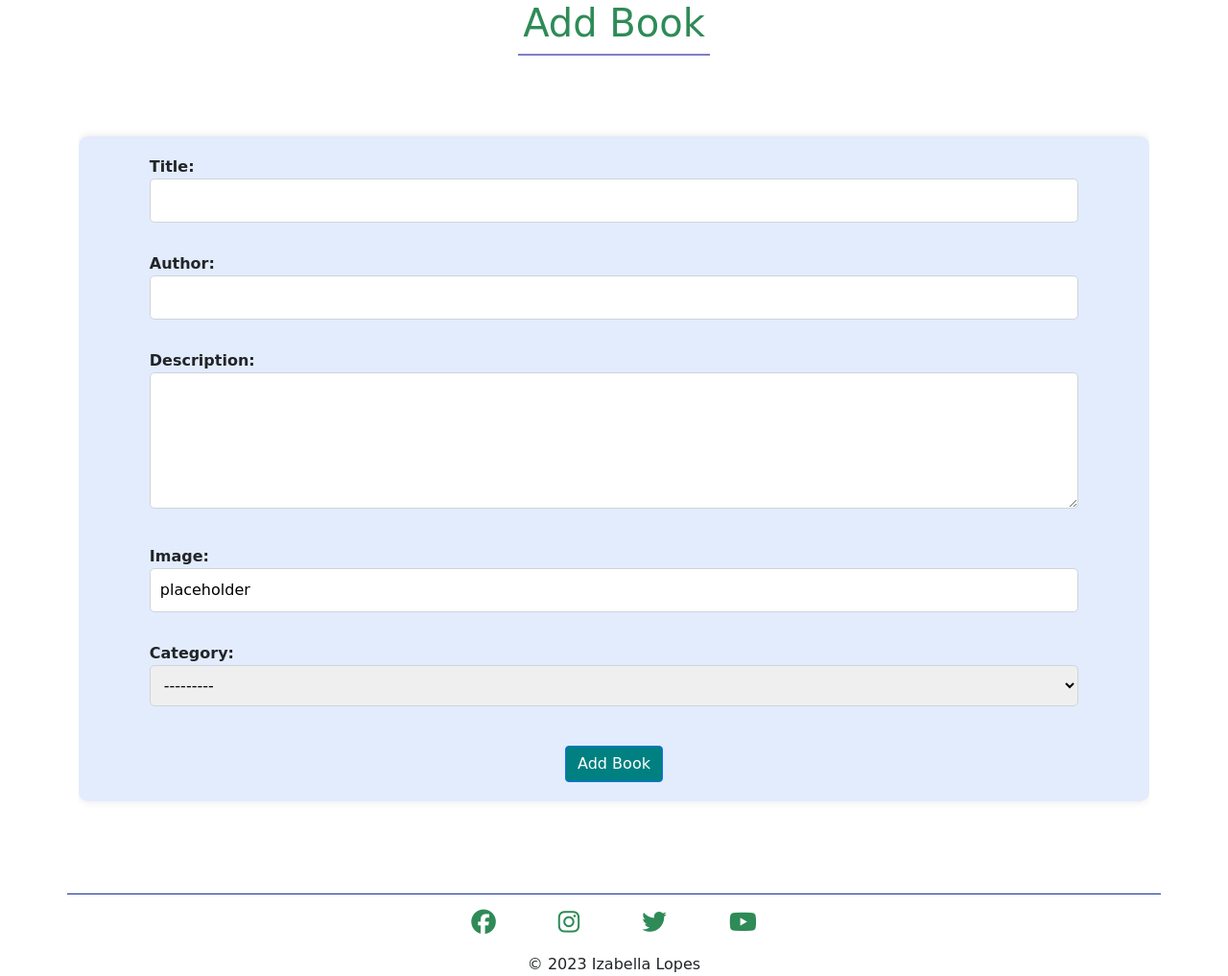
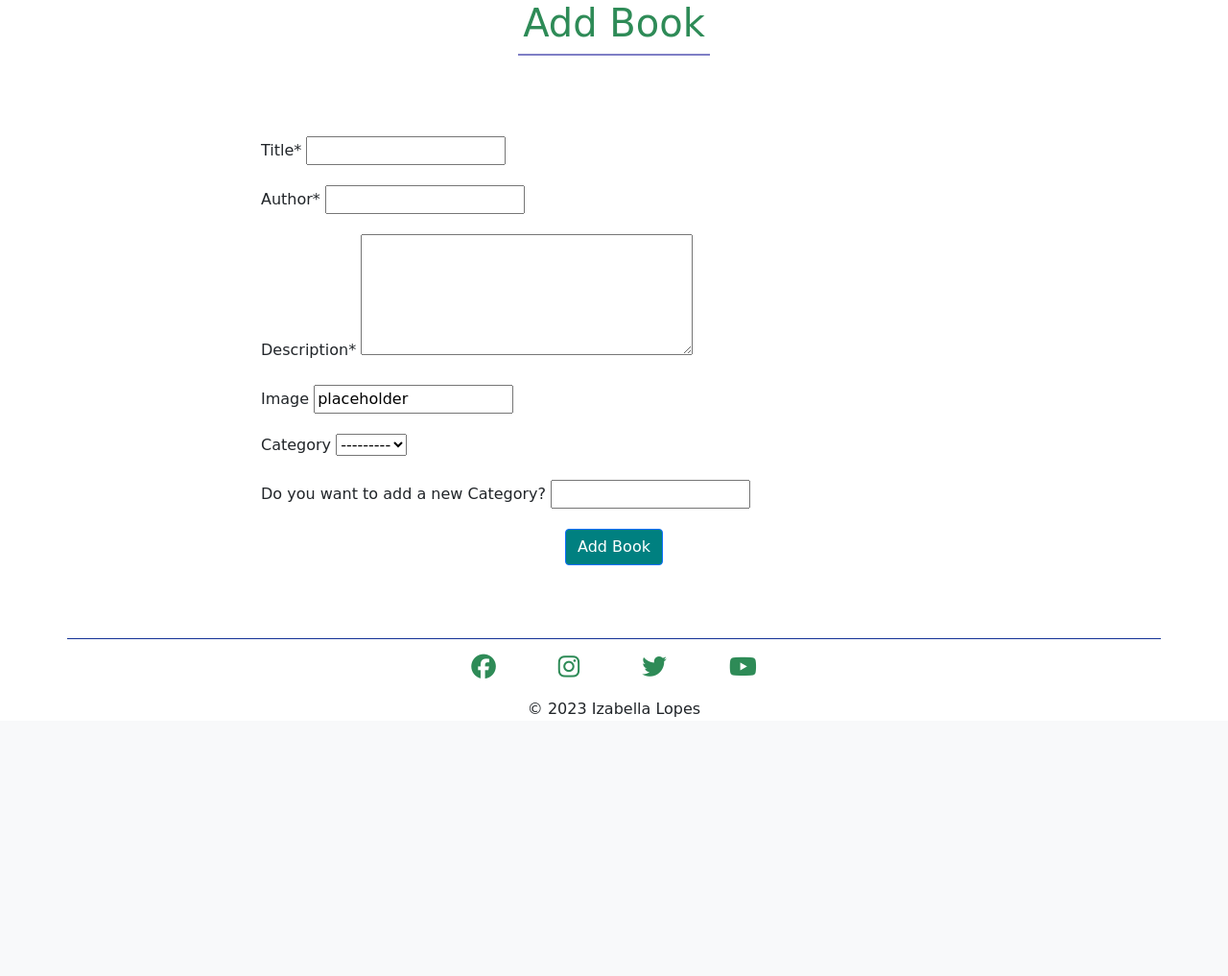
Before and after one commit to IzabellaLopes/kidlit-swap, a Django app: page /add_book/ in a window 1280 px wide. Shown: the part 124-1141 px from the top of the page at 96% size. After the commit the page ends 871 px from the top, so only its background shows below. Run offline with Django 3.2, Linux system fonts and the light colour scheme; the visitor is signed in with stand-in values (Sample User, id 1); data that the repository does not hold is empty; some libraries are stand-ins or nearby versions; some web fonts are replaced.

Commit message:
Implement functionality to enable users to add new categories while adding or editing a book

```diff
--- a/library/forms.py
+++ b/library/forms.py
@@ -1,7 +1,7 @@
 """Forms for Books"""
 
 from django import forms
-from .models import Book
+from .models import Book, Category
 
 
 class BookForm(forms.ModelForm):
@@ -14,7 +14,10 @@ class BookForm(forms.ModelForm):
         description (str): A description of the book.
         image (Image): The image associated with the book.
         category (Category): The category to which the book belongs.
+        new_category (str): A field to allow the user to enter a new category.
     """
+
+    new_category = forms.CharField(max_length=100, required=False, label='New Category')
 
     def __init__(self, *args, **kwargs):
         super(BookForm, self).__init__(*args, **kwargs)
@@ -31,6 +34,7 @@ class BookForm(forms.ModelForm):
         }
         widgets = {
             'description': forms.Textarea(attrs={'rows': 5}),
+            'category': forms.Select(choices=Category.objects.all())
         }
 
 
--- a/library/models.py
+++ b/library/models.py
@@ -53,7 +53,7 @@ class Book(models.Model):
         auto_now=False, auto_now_add=False, null=True, blank=True
     )
     category = models.ForeignKey(
-        Category, on_delete=models.CASCADE, related_name="books", null=True)
+        Category, on_delete=models.CASCADE, related_name="books", null=True, blank=True)
 
     class Meta:
         """Display the books in alphabetical order by title"""
--- a/library/views.py
+++ b/library/views.py
@@ -9,7 +9,7 @@ from django.contrib.auth.mixins import LoginRequiredMixin, UserPassesTestMixin
 from allauth.account.views import SignupView
 from django.urls import reverse_lazy
 from django.views import generic, View
-from .models import Book
+from .models import Book, Category
 from .forms import BookForm, BookBorrowForm
 
 
@@ -76,6 +76,17 @@ class AddBook(LoginRequiredMixin, UserPassesTestMixin, generic.CreateView):
 
     def form_valid(self, form):
         form.instance.added_by = self.request.user
+
+        # Check if the user entered a new category
+        new_category = form.cleaned_data.get('new_category', '').strip()
+        if new_category:
+            # Create a new Category instance
+            category = Category.objects.create(name=new_category, description='')
+            form.instance.category = category
+        else:
+            # Use the existing category selected in the form
+            form.instance.category = form.cleaned_data.get('category')
+
         return super().form_valid(form)
 
     def test_func(self):
@@ -116,6 +127,21 @@ class EditBook(LoginRequiredMixin, UserPassesTestMixin, generic.UpdateView):
     form_class = BookForm
     template_name = 'edit_book.html'
     success_url = reverse_lazy('my_books')
+
+    def form_valid(self, form):
+        form.instance.added_by = self.request.user
+
+        # Check if the user entered a new category
+        new_category = form.cleaned_data.get('new_category', '').strip()
+        if new_category:
+            # Create a new Category instance
+            category = Category.objects.create(name=new_category, description='')
+            form.instance.category = category
+        else:
+            # Use the existing category selected in the form
+            form.instance.category = form.cleaned_data.get('category')
+
+        return super().form_valid(form)
 
     def test_func(self):
         return self.request.user == self.get_object().added_by
--- a/templates/add_book.html
+++ b/templates/add_book.html
@@ -12,30 +12,34 @@
 
     <section class="add-book-section">
         {% if user.is_authenticated %}
-        <div class="row">
-            <div class="mb-3">
-                <div class="add-book-form">
+        <div class="row justify-content-center">
+            <div class="col-md-8 mb-3">
+                <div class="book-form">
                     <form method="post" action="{% url 'add_book' %}" enctype="multipart/form-data">
                         {% csrf_token %}
                         <div class="mb-3">
-                            {{ form.title.label_tag }}
+                            <label for="{{ form.title.id }}" class="form-label">Title*</label>
                             {{ form.title }}
                         </div>
                         <div class="mb-3">
-                            {{ form.author.label_tag }}
+                            <label for="{{ form.author.id }}" class="form-label">Author*</label>
                             {{ form.author }}
                         </div>
                         <div class="mb-3">
-                            {{ form.description.label_tag }}
+                            <label for="{{ form.description.id }}" class="form-label">Description*</label>
                             {{ form.description }}
                         </div>
                         <div class="mb-3">
-                            {{ form.image.label_tag }}
+                            <label for="{{ form.image.id }}" class="form-label">Image</label>
                             {{ form.image }}
                         </div>
                         <div class="mb-3">
-                            {{ form.category.label_tag }}
+                            <label for="{{ form.category.id }}" class="form-label">Category</label>
                             {{ form.category }}
+                        </div>
+                        <div class="mb-3 new-category">
+                            <label for="{{ form.new_category.id }}" class="form-label">Do you want to add a new Category?</label>
+                            {{ form.new_category }}
                         </div>
                         <div class="text-center">
                             <button type="submit" class="btn btn-primary add-btn">Add Book</button>
```
Also changed, not shown: templates/edit_book.html (+4 -5 lines).
